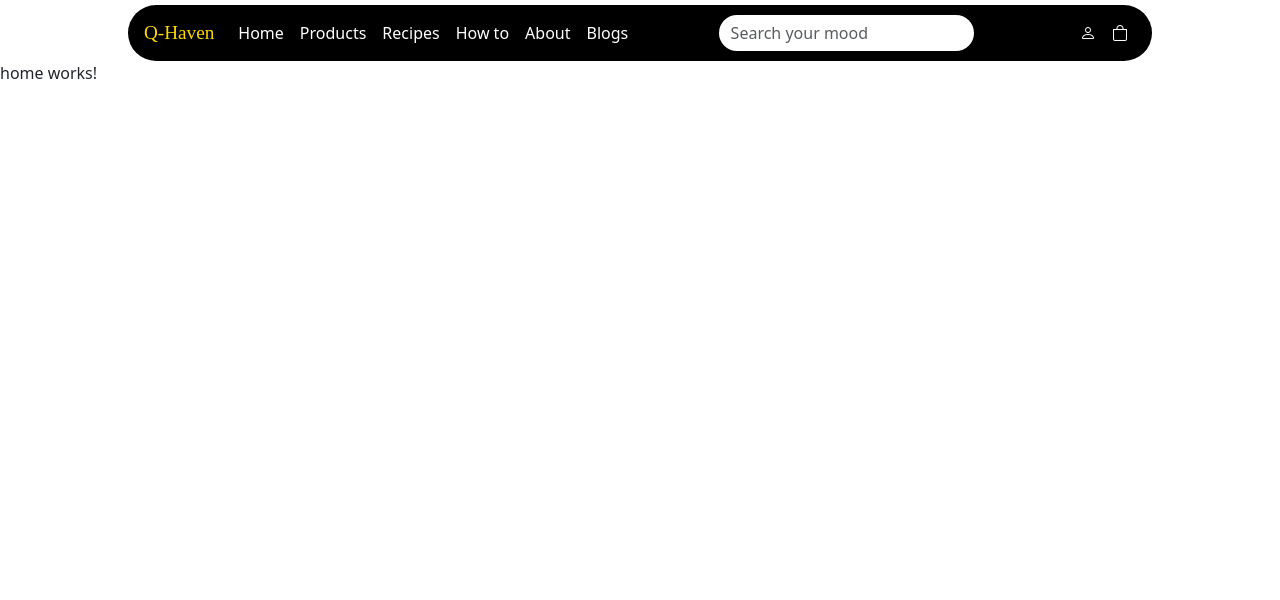
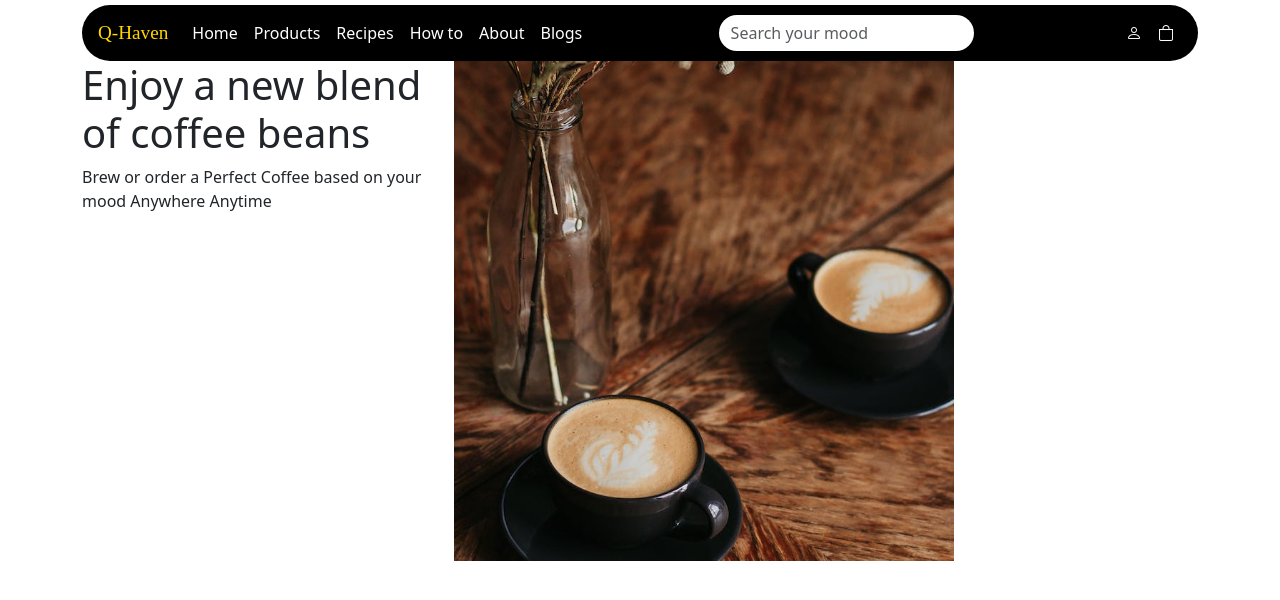
Before and after one commit to Carol254/qaffeeHaven, an Angular app: page / in a window 1280 px wide. Shown: the top 600 px of the page. Built offline with nearby package versions, Linux system fonts and the light colour scheme.

Commit message:
few changes made

```diff
--- a/src/app/header/header.component.html
+++ b/src/app/header/header.component.html
@@ -1,4 +1,5 @@
-<nav class="navbar navbar-expand-lg  px-3">
+<div class="container">
+  <nav class="navbar navbar-expand-lg  px-3">
     <button class="navbar-toggler" type="button" data-toggle="collapse" data-target="#navbarTogglerDemo01" aria-controls="navbarTogglerDemo01" aria-expanded="false" aria-label="Toggle navigation">
       <span class="navbar-toggler-icon"></span>
     </button>
@@ -38,4 +39,5 @@
         </li>
       </ul>
     </div>
-  </nav>
+</nav>
+</div>
--- a/src/app/header/header.component.scss
+++ b/src/app/header/header.component.scss
@@ -4,7 +4,6 @@ nav{
 }
 .navbar{
     margin: auto;
-    width: 80% !important;
     border-radius: 30px !important;
 }
 .nav-link{
@@ -14,7 +13,6 @@ nav{
     color: gold !important;
     font-family: 'Pacifico', cursive;
     font-size: larger;
-    // font-family: 'Playfair Display', serif;
 }
 .form-control{
     border-radius: 30px;
--- a/src/app/home/home.component.html
+++ b/src/app/home/home.component.html
@@ -1 +1,13 @@
-<p>home works!</p>
+<div class="container m-auto">
+    <div class="d-flex _content">
+        <div class="col-4">
+            <h1>Enjoy  a new blend of coffee beans</h1>
+            <p>Brew or order a Perfect Coffee based on your mood Anywhere Anytime</p>
+        </div>
+        <div class="col-8">
+            <figure>
+                <img src="assets\home-img.jpg">
+            </figure>
+        </div>
+    </div>
+</div>
--- a/src/app/home/home.component.scss
+++ b/src/app/home/home.component.scss
@@ -0,0 +1,10 @@
+img{
+    object-fit: contain;
+    width: 500px;
+    height: 500px;
+}
+// ._content{
+//     height: 80vh;
+//     justify-content: center;
+//     align-self: center;
+// }
```
Also changed, not shown: src/assets/home-img.jpg (added).
